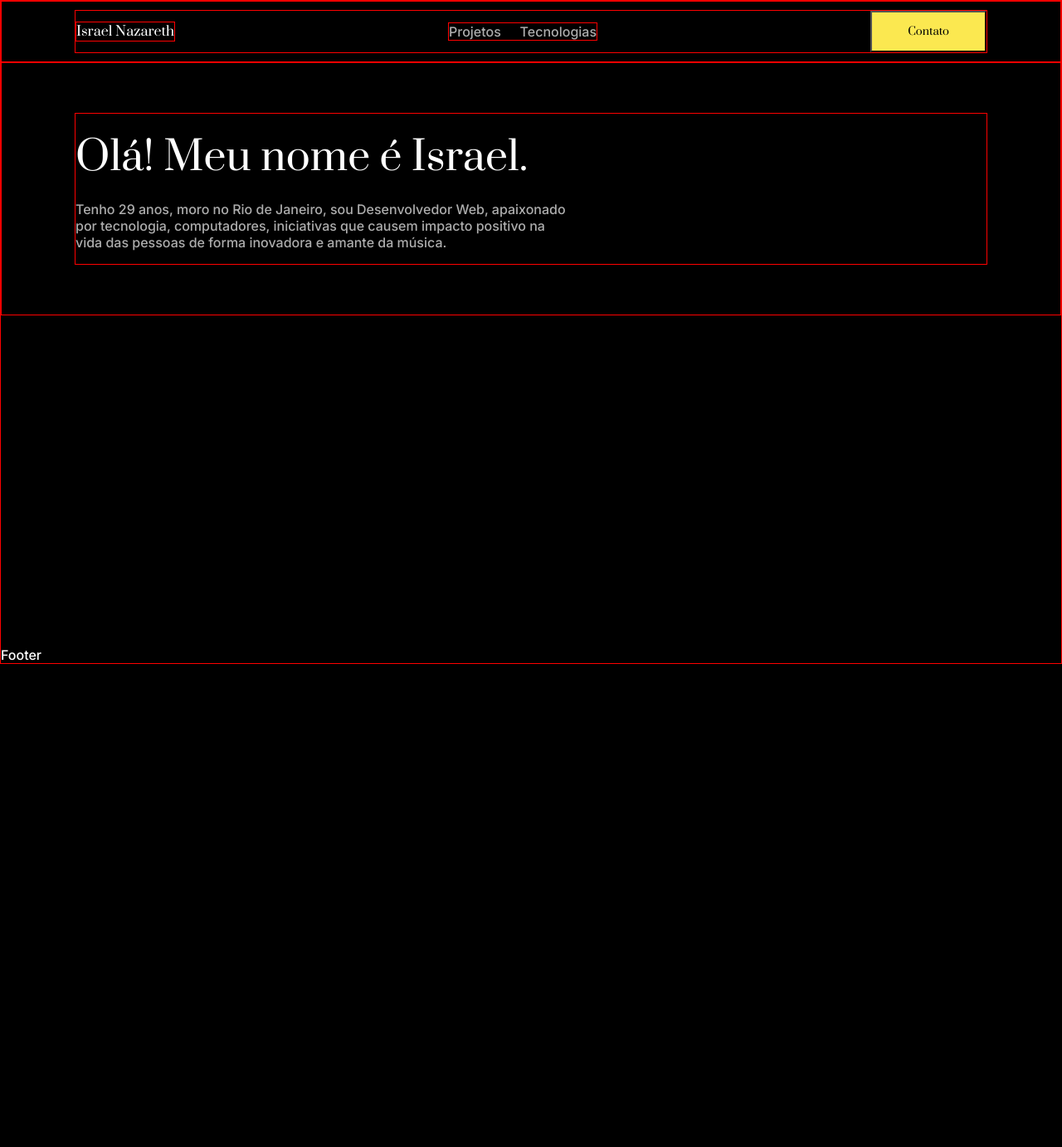
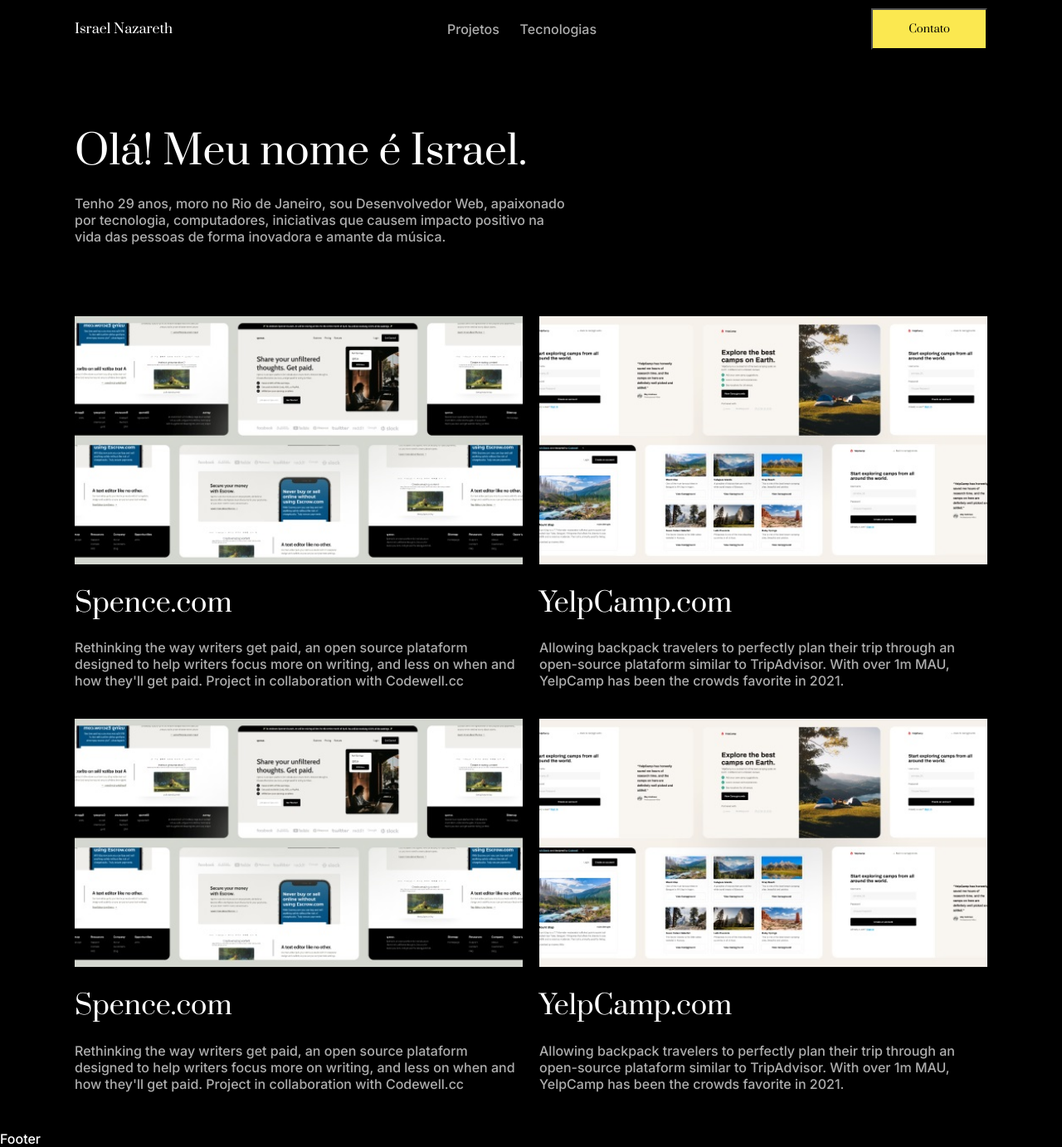
Before and after one commit to israelnazareth/israelnazareth.github.io, a React (Create React App) app: page / in a window 1280 px wide. Shown: the whole page at 83% size. Before the commit the page ends 800 px from the top, so only its background shows below. Built offline with nearby package versions, Linux system fonts and the light colour scheme.

Commit message:
make projects layout

```diff
--- a/src/App.css
+++ b/src/App.css
@@ -2,7 +2,6 @@
   display: flex;
   flex-direction: column;
   height: 100vh;
-  border: 1px solid red;
 }
 
 .footer {
--- a/src/App.js
+++ b/src/App.js
@@ -1,5 +1,6 @@
 import Navbar from './components/Navbar/Navbar';
 import Header from './components/Header/Header';
+import Projects from './components/Projects/Projects';
 import './App.css';
 
 const App = () => {
@@ -7,6 +8,7 @@
     <div className="App">
       <Navbar />
       <Header />
+      <Projects />
       <footer className="footer">Footer</footer>
     </div>
   );
--- a/src/components/Header/Header.css
+++ b/src/components/Header/Header.css
@@ -2,11 +2,11 @@
   display: flex;
   justify-content: center;
   padding: 60px 10px;
-  border: 1px solid red;
+  /* border: 1px solid red; */
 }
 
 .header-content {
-  border: 1px solid red;
+  /* border: 1px solid red; */
   width: 1100px;
 }
 
--- a/src/components/Navbar/Navbar.css
+++ b/src/components/Navbar/Navbar.css
@@ -2,21 +2,21 @@
   display: flex;
   justify-content: center;
   padding: 10px;
-  border: 1px solid red;
+  /* border: 1px solid red; */
 }
 
 .navbar-content {
   display: flex;
   justify-content: space-between;
   align-items: center;
-  border: 1px solid red;
+  /* border: 1px solid red; */
   width: 1100px;
 }
 
 .name {
   font-family: var(--font-family-primary);
   font-size: 16px;
-  border: 1px solid red;
+  /* border: 1px solid red; */
 }
 
 .navlinks {
@@ -24,7 +24,7 @@
   justify-content: space-between;
   color: #ADADAD;
   width: 180px;
-  border: 1px solid red;
+  /* border: 1px solid red; */
 }
 
 .navlink-projects:hover,
--- /dev/null
+++ b/src/components/Projects/Projects.css
@@ -0,0 +1,33 @@
+.projects {
+  display: flex;
+  justify-content: center;
+  padding: 10px;
+  /* border: 1px solid red; */
+}
+
+.projects-container {
+  display: flex;
+  flex-wrap: wrap;
+  justify-content: space-between;
+  /* border: 1px solid red; */
+  width: 1100px;
+}
+
+.project {
+  /* border: 1px solid red; */
+  width: 540px;
+  margin-bottom: 20px;
+}
+
+.project img {
+  width: 540px;
+}
+
+.project-title {
+  font-family: var(--font-family-primary);
+  font-size: 32px;
+}
+
+.project-description {
+  color: #ADADAD;
+}
--- /dev/null
+++ b/src/components/Projects/Projects.js
@@ -0,0 +1,45 @@
+import p1 from './images/p1.jpg';
+import p2 from './images/p2.jpg';
+import './Projects.css';
+
+const Projects = () => {
+  return (
+    <div className="projects">
+      <div className="projects-container">
+        <div className="project">
+          <img src={p1} alt="Project 1"></img>
+          <h1 className="project-title">Spence.com</h1>
+          <p  className="project-description">
+            Rethinking the way writers get paid, an open source plataform designed to help writers focus more on writing, and less on when and how they'll get paid. Project in collaboration with Codewell.cc
+          </p>
+        </div>
+
+        <div className="project">
+          <img src={p2} alt="Project 1"></img>
+          <h1 className="project-title">YelpCamp.com</h1>
+          <p  className="project-description">
+            Allowing backpack travelers to perfectly plan their trip through an open-source plataform similar to TripAdvisor. With over 1m MAU, YelpCamp has been the crowds favorite in 2021.
+          </p>
+        </div>
+
+        <div className="project">
+          <img src={p1} alt="Project 1"></img>
+          <h1 className="project-title">Spence.com</h1>
+          <p  className="project-description">
+            Rethinking the way writers get paid, an open source plataform designed to help writers focus more on writing, and less on when and how they'll get paid. Project in collaboration with Codewell.cc
+          </p>
+        </div>
+
+        <div className="project">
+          <img src={p2} alt="Project 1"></img>
+          <h1 className="project-title">YelpCamp.com</h1>
+          <p  className="project-description">
+            Allowing backpack travelers to perfectly plan their trip through an open-source plataform similar to TripAdvisor. With over 1m MAU, YelpCamp has been the crowds favorite in 2021.
+          </p>
+        </div>
+      </div>
+    </div>
+  )
+}
+
+export default Projects;
```
Also changed, not shown: src/components/Projects/images/p1.jpg (added), src/components/Projects/images/p2.jpg (added).
